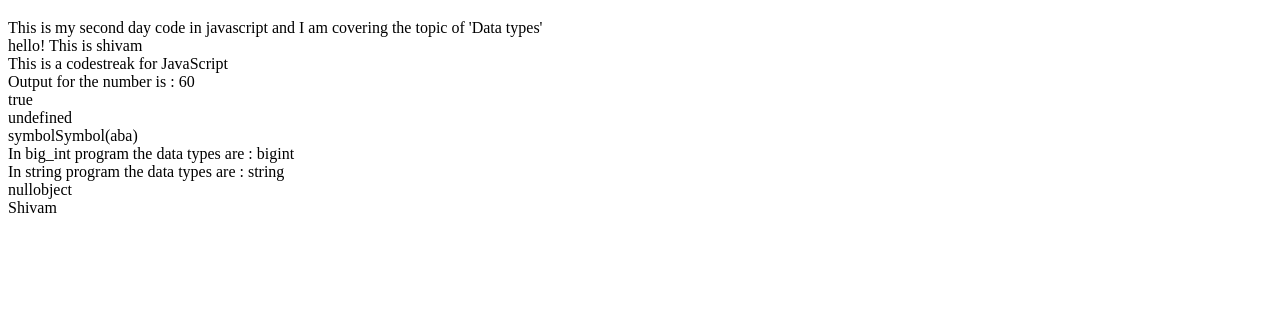
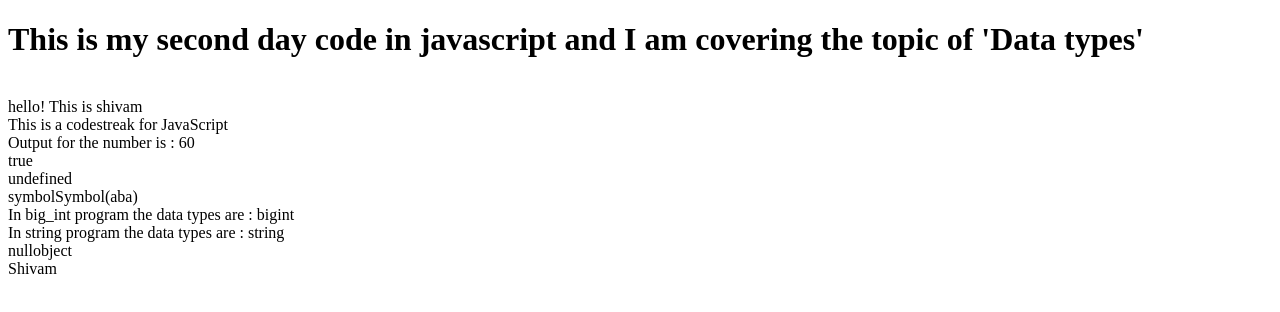
Before and after one commit to shivam1141/20-Days-of-Java-Script, a plain HTML site: page Day-2 (Data Types and Operators)/Data Types/index.html in a window 1280 px wide. Drawn offline with Linux system fonts and the light colour scheme.

Commit message:
Update index.html

```diff
--- a/Day-2 (Data Types and Operators)/Data Types/index.html
+++ b/Day-2 (Data Types and Operators)/Data Types/index.html
@@ -5,7 +5,7 @@
 </head>
 
 <body>
-<h3></h3>This is my second day code in javascript and I am covering the topic of 'Data types'</h3><br>
+<h1>This is my second day code in javascript and I am covering the topic of 'Data types'</h1><br>
 <Script src = "string.js"></Script><br>
 <Script src = "big_int.js"></Script><br>
 <Script src = "boolean.js"></Script><br>
```
